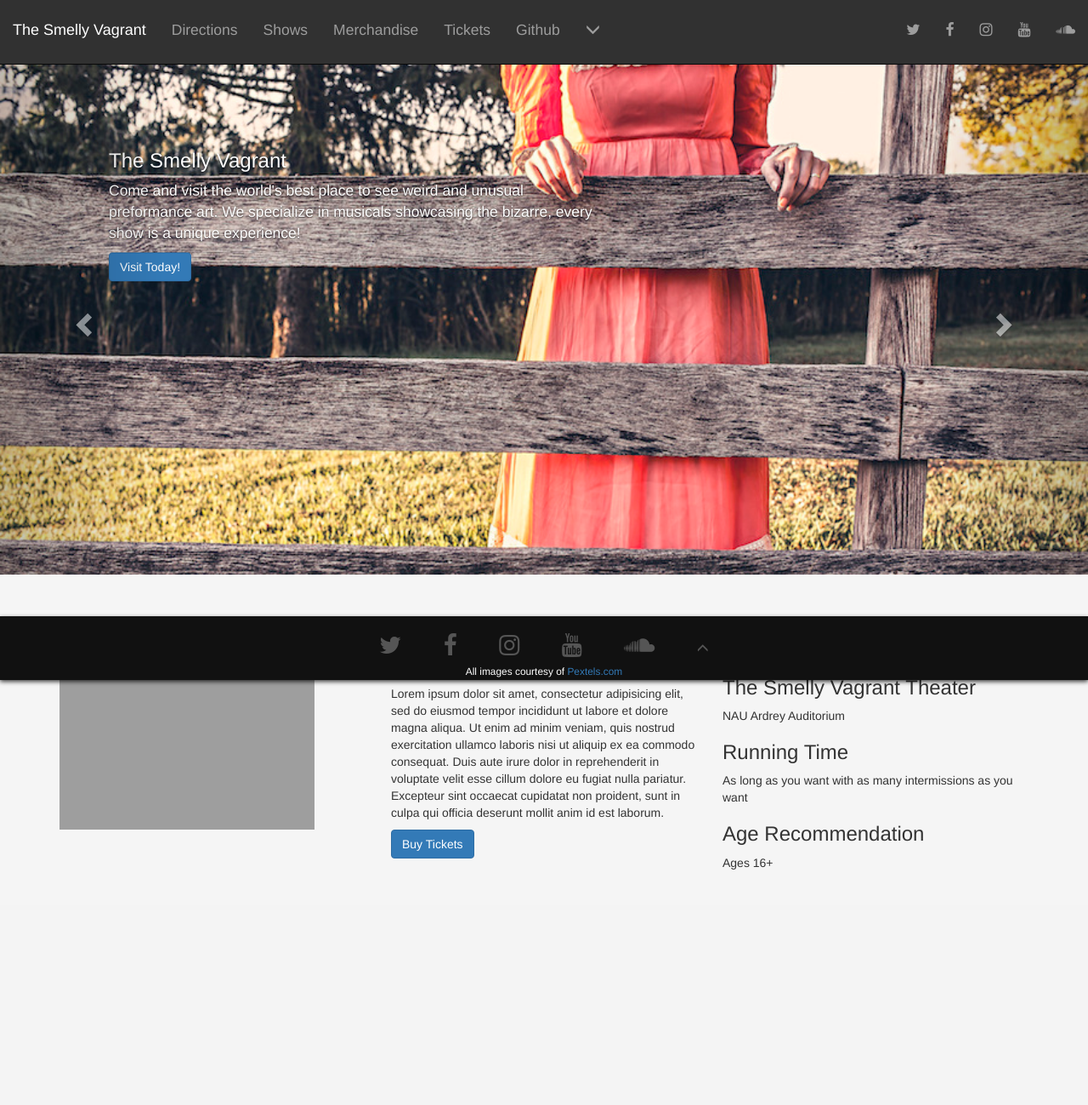
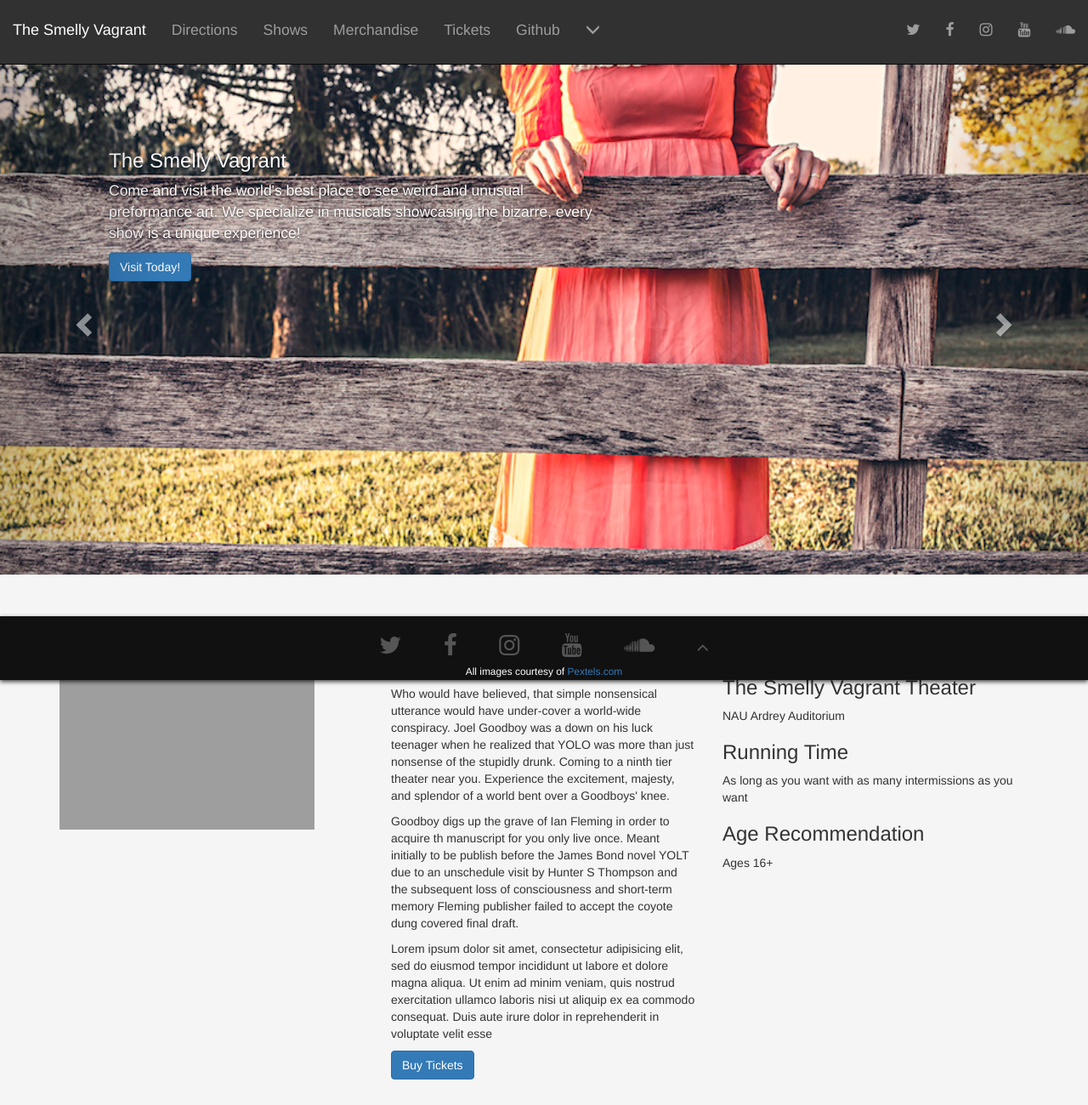
Before and after one commit to yourbuddyconner/cs399-theatre, a Django app: template app/templates/show5.html in a window 1280 px wide. Shown: the whole page at 85% size. Before the commit the page ends 1023 px from the top, so only its background shows below. Run offline with Django 3.2, Linux system fonts and the light colour scheme; the template is opened without the code that fills it, so the values that code supplies are empty; parts of the project's set-up code (start-up, migrations or seed data) failed here and were passed over; some libraries are stand-ins or nearby versions; grey boxes are pictures that could not be loaded.

Commit message:
Replaced lorem ipsum  of show5 with ramblings

```diff
--- a/app/templates/show5.html
+++ b/app/templates/show5.html
@@ -21,15 +21,24 @@
 				<p>
 					Too much yolo to handle.
 				</p>
-
+                <p>
+                    Who would have believed, that simple nonsensical utterance would have under-cover
+                    a world-wide conspiracy. Joel Goodboy was a down on his luck teenager when he realized
+                    that YOLO was more than just nonsense of the stupidly drunk. Coming to a ninth tier theater
+                    near you. Experience the excitement, majesty, and splendor of a world bent over a Goodboys' knee.
+                </p>
 				<p>
+                    Goodboy digs up the grave of Ian Fleming in order to acquire th manuscript for
+                    you only live once. Meant initially to be publish before the James Bond novel YOLT
+                    due to an unschedule visit by Hunter S Thompson and the subsequent loss of consciousness
+                    and short-term memory Fleming publisher failed to accept the coyote dung covered final draft.
+                </p>
+                <p>
 					Lorem ipsum dolor sit amet, consectetur adipisicing elit, sed do eiusmod
 					tempor incididunt ut labore et dolore magna aliqua. Ut enim ad minim veniam,
 					quis nostrud exercitation ullamco laboris nisi ut aliquip ex ea commodo
-					consequat. Duis aute irure dolor in reprehenderit in voluptate velit esse
-					cillum dolore eu fugiat nulla pariatur. Excepteur sint occaecat cupidatat non
-					proident, sunt in culpa qui officia deserunt mollit anim id est laborum.
-				</p>
+                    consequat. Duis aute irure dolor in reprehenderit in voluptate velit esse
+                </p>
 
 				<button class="btn btn-primary">Buy Tickets</button>
 			</div>
```
